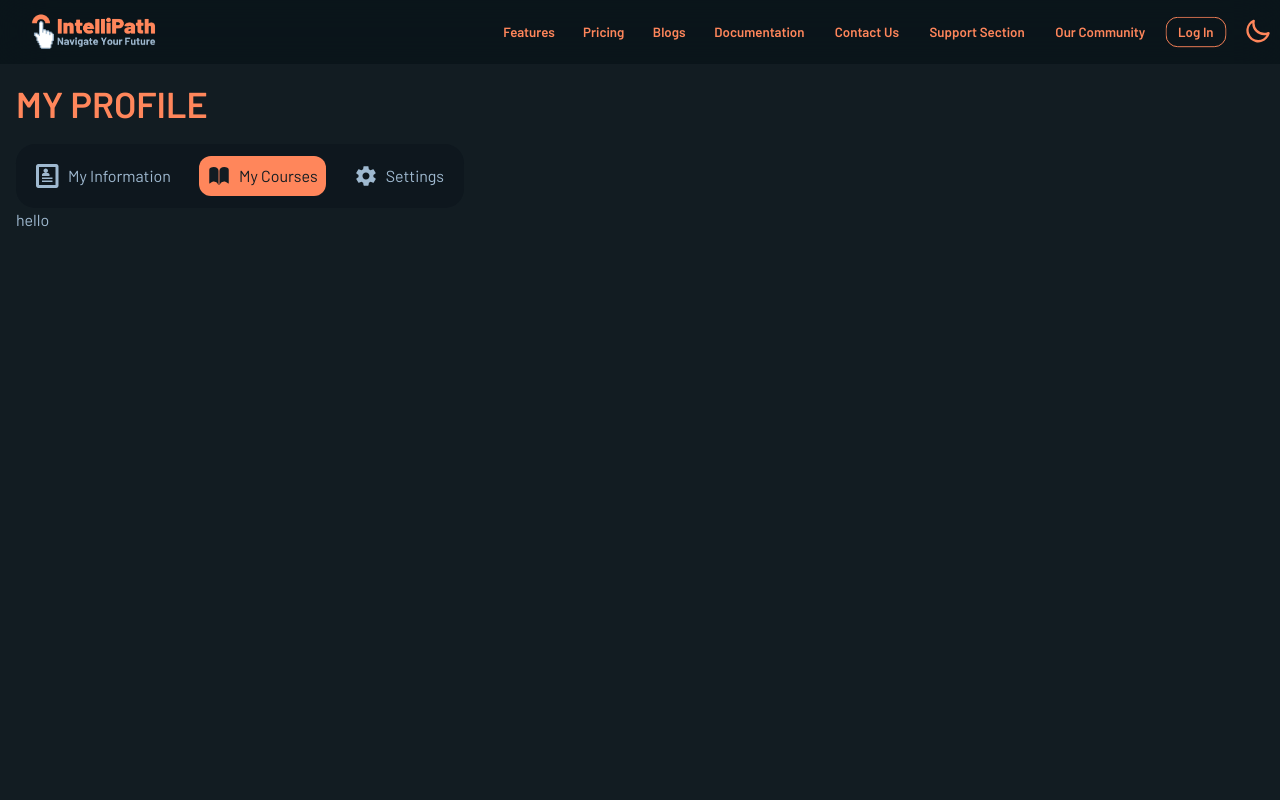
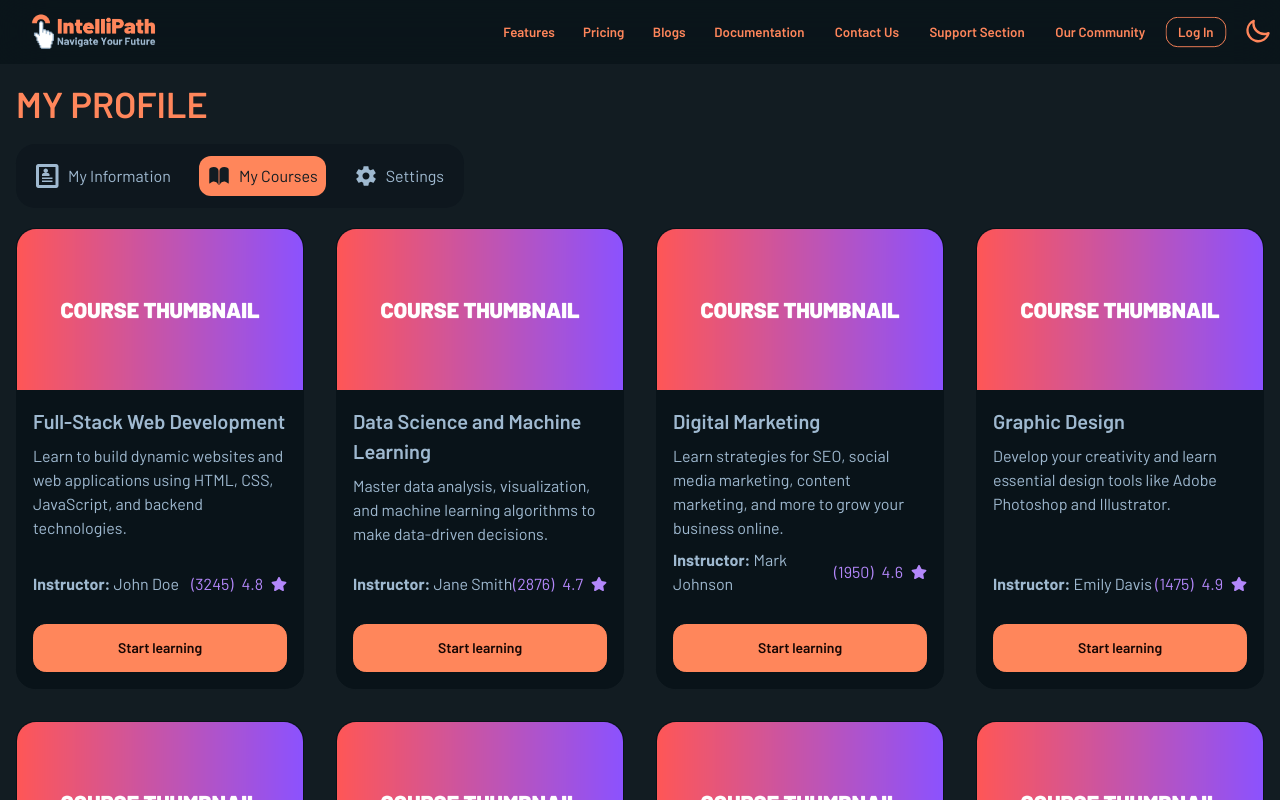
Before and after one commit to taseenjeem/intellipath-ts, a Next.js app: page /profile/1/my-courses in a window 1280 px wide. Shown: the top 800 px of the page. Built offline with nearby package versions, Linux system fonts and the light colour scheme; no server answers.

Commit message:
added my courses

```diff
--- a/database/json/top-courses.json
+++ b/database/json/top-courses.json
@@ -1,6 +1,6 @@
 [
   {
-    "id": "1",
+    "_id": "1",
     "title": "Full-Stack Web Development",
     "slug": "Course-details",
     "description": "Learn to build dynamic websites and web applications using HTML, CSS, JavaScript, and backend technologies.",
@@ -10,7 +10,7 @@
     "thumbnail": "/assets/images/course-thumbnail.png"
   },
   {
-    "id": "2",
+    "_id": "2",
     "title": "Data Science and Machine Learning",
     "slug": "Course-details",
     "description": "Master data analysis, visualization, and machine learning algorithms to make data-driven decisions.",
@@ -20,7 +20,7 @@
     "thumbnail": "/assets/images/course-thumbnail.png"
   },
   {
-    "id": "3",
+    "_id": "3",
     "title": "Digital Marketing",
     "slug": "Course-details",
     "description": "Learn strategies for SEO, social media marketing, content marketing, and more to grow your business online.",
@@ -30,7 +30,7 @@
     "thumbnail": "/assets/images/course-thumbnail.png"
   },
   {
-    "id": "4",
+    "_id": "4",
     "title": "Graphic Design",
     "slug": "Course-details",
     "description": "Develop your creativity and learn essential design tools like Adobe Photoshop and Illustrator.",
@@ -40,7 +40,7 @@
     "thumbnail": "/assets/images/course-thumbnail.png"
   },
   {
-    "id": "5",
+    "_id": "5",
     "title": "Project Management",
     "slug": "Course-details",
     "description": "Acquire skills to effectively manage projects, lead teams, and deliver results on time and within budget.",
@@ -50,7 +50,7 @@
     "thumbnail": "/assets/images/course-thumbnail.png"
   },
   {
-    "id": "6",
+    "_id": "6",
     "title": "Python Programming",
     "slug": "Course-details",
     "description": "Learn Python from scratch and advance to developing complex applications and automation scripts.",
@@ -60,7 +60,7 @@
     "thumbnail": "/assets/images/course-thumbnail.png"
   },
   {
-    "id": "7",
+    "_id": "7",
     "title": "Photography",
     "slug": "Course-details",
     "description": "Master the art of photography, from camera settings to composition and post-processing.",
@@ -70,7 +70,7 @@
     "thumbnail": "/assets/images/course-thumbnail.png"
   },
   {
-    "id": "8",
+    "_id": "8",
     "title": "Public Speaking",
     "slug": "Course-details",
     "description": "Enhance your communication skills and confidence to deliver compelling presentations and speeches.",
--- /dev/null
+++ b/src/app/profile/[username]/my-courses/[course]/page.tsx
@@ -0,0 +1,5 @@
+const PurchasedCourse = () => {
+  return <>Hello World</>;
+};
+
+export default PurchasedCourse;
--- a/src/app/profile/[username]/my-courses/page.tsx
+++ b/src/app/profile/[username]/my-courses/page.tsx
@@ -1,7 +1,24 @@
-const MyCoursesPage = () => {
+import { getTopCourses } from "@/database/db-queries";
+import CourseCard from "@/src/components/global/ui/CourseCard";
+import { ICourses } from "@/types";
+
+const MyCoursesPage = async ({
+  params,
+}: Readonly<{ params: { username: string } }>) => {
+  const topCourses: ICourses[] = await getTopCourses();
+
   return (
     <>
-      <div>hello</div>
+      <div className="grid grid-cols-2 lg:grid-cols-4 gap-3 md:gap-8 w-full mt-5">
+        {topCourses.map((item: ICourses) => (
+          <CourseCard
+            key={item._id}
+            href={`/profile/${params.username}/my-courses/${item.slug}`}
+            courseDetails={item}
+            purchased
+          />
+        ))}
+      </div>
     </>
   );
 };
--- a/src/components/global/ui/CourseCard.tsx
+++ b/src/components/global/ui/CourseCard.tsx
@@ -5,9 +5,15 @@ import { FaStar } from "react-icons/fa";
 
 interface CourseCardProps {
   courseDetails: ICourses;
+  purchased?: boolean;
+  href: string;
 }
 
-const CourseCard = ({ courseDetails }: CourseCardProps) => {
+const CourseCard = ({
+  courseDetails,
+  purchased = false,
+  href,
+}: CourseCardProps) => {
   return (
     <div className="card card-compact bg-base-300 hover:shadow-xl border border-base-300 hover:border-primary duration-300 group">
       <figure className="w-full max-w-[358px] max-h-[202px] overflow-hidden">
@@ -43,11 +49,8 @@ const CourseCard = ({ courseDetails }: CourseCardProps) => {
         </div>
 
         <div className="card-actions w-full md:mt-5 mt-2">
-          <Link
-            href={courseDetails?.slug}
-            className="btn btn-sm md:btn-md btn-primary w-full"
-          >
-            Learn More
+          <Link href={href} className="btn btn-sm md:btn-md btn-primary w-full">
+            {purchased ? "Start learning" : "Learn more"}
           </Link>
         </div>
       </div>
--- a/src/components/page/landing-page/TopCourses.tsx
+++ b/src/components/page/landing-page/TopCourses.tsx
@@ -29,7 +29,7 @@ const TopCourses = async () => {
 
       <div className="grid grid-cols-2 lg:grid-cols-4 gap-3 md:gap-8 w-full mt-5 md:mt-10">
         {topCourses.map((item: ICourses) => (
-          <CourseCard key={item.id} courseDetails={item} />
+          <CourseCard key={item._id} courseDetails={item} href="#" />
         ))}
       </div>
     </section>
--- a/src/components/page/profile-page/ProfileNavigation.tsx
+++ b/src/components/page/profile-page/ProfileNavigation.tsx
@@ -29,7 +29,8 @@ const ProfileNavigation = ({ username }: { username: string }) => {
         <Link
           href={`/profile/${username}/my-courses`} // Link to user's courses
           className={`${
-            pathName === `/profile/${username}/my-courses`
+            pathName === `/profile/${username}/my-courses` ||
+            pathName.includes("/my-courses")
               ? "bg-primary text-base-100"
               : ""
           } flex items-center p-2 rounded-xl gap-2`} // Conditional styling
--- a/types/index.ts
+++ b/types/index.ts
@@ -9,7 +9,7 @@ export interface ICategory {
 
 // Interface representing a course
 export interface ICourses {
-  id: string; // Unique identifier for the course
+  _id: string; // Unique identifier for the course
   title: string; // Title of the course
   slug: string; // URL-friendly version of the title
   thumbnail: string; // URL of the course thumbnail image
```
